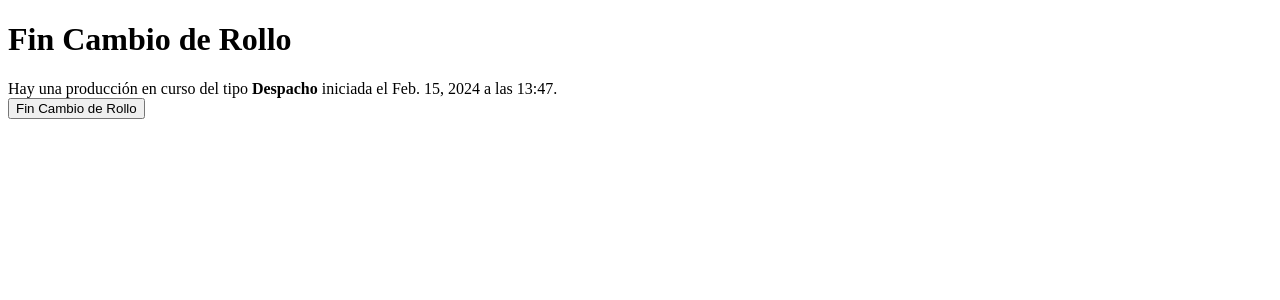
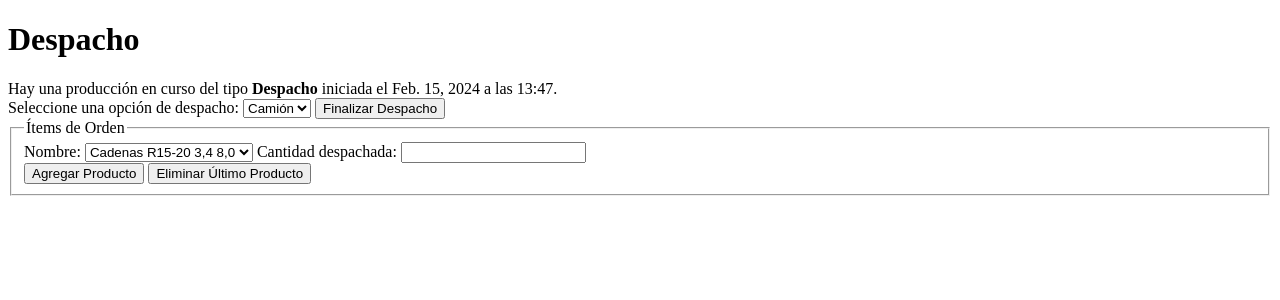
Before and after one commit to Kyarion/ingemeta, a Django app: page /produccion/fin_produccion/ in a window 1280 px wide. Shown: the top 300 px of the page. Run offline with Django 4.2, Linux system fonts and the light colour scheme; data comes from the database, SQL or seed files in the repository; both versions use the stored data as it was after the commit.

Commit message:
produccion-despacho

```diff
--- a/ingemeta/gestion/forms.py
+++ b/ingemeta/gestion/forms.py
@@ -2,7 +2,7 @@ from django import forms
 from django.contrib.auth.forms import UserCreationForm
 from django.contrib.auth.models import User
 from gestion import models
-from django.forms import inlineformset_factory, modelformset_factory
+from django.forms import inlineformset_factory, modelformset_factory, formset_factory
 
 
 class RegistroForm(UserCreationForm):
@@ -35,3 +35,23 @@ class ModificarPrioridadForm(forms.Form):
         for item in items_orden:
             field_name = f'prioridad_{item.pk}'
             self.fields[field_name] = forms.BooleanField(label=str(item), required=False)
+
+class DespachoForm(forms.Form):
+    opciones_despacho = [
+        ('camion', 'Camión'),
+        ('rampla', 'Rampla'),
+    ]
+    opcion_despacho = forms.ChoiceField(choices=opciones_despacho, label='Seleccione una opción de despacho')
+
+class StockForm(forms.ModelForm):
+    # Cambia el nombre del campo 'cantidad_en_stock' a 'cantidad_despachada'
+    cantidad_despachada = forms.IntegerField(label='Cantidad despachada', widget=forms.NumberInput(attrs={'class': 'form-control'}))
+
+    class Meta:
+        model = models.Producto
+        fields = ['nombre', 'cantidad_despachada']  # Actualiza el nombre del campo aquí también
+        widgets = {
+            'nombre': forms.Select(attrs={'class': 'form-control'}),
+        }
+
+StockFormSet = formset_factory(StockForm)
--- a/ingemeta/gestion/models.py
+++ b/ingemeta/gestion/models.py
@@ -43,10 +43,10 @@ class Produccion(models.Model):
         super(Produccion, self).save(*args, **kwargs)
 
 class Producto(models.Model):
-    nombre = models.CharField(max_length=100)
+    nombre = models.CharField(max_length=100, unique=True)
     precio = models.IntegerField()
     cantidad_en_stock = models.IntegerField(default=0)
-    codigo_producto = models.CharField(max_length=50, unique=True)
+    codigo_producto = models.CharField(max_length=50)
     fecha_modificacion = models.DateField(auto_now=True)
     ancho = models.IntegerField(default=0)
     alto = models.IntegerField(default=0)
--- a/ingemeta/gestion/templates/fin_produccion.html
+++ b/ingemeta/gestion/templates/fin_produccion.html
@@ -3,18 +3,96 @@
 <head>
     <meta charset="UTF-8">
     <meta name="viewport" content="width=device-width, initial-scale=1.0">
-    <title>Fin Cambio de Rollo</title>
+    <title>{{ produccion_en_curso.get_tipo_display }}</title>
 </head>
 <body>
-    <h1>Fin Cambio de Rollo</h1>
-    {% if produccion_en_curso %}
-        <div class="alert alert-warning" role="alert">
-            Hay una producción en curso del tipo <strong>{{ produccion_en_curso.get_tipo_display }}</strong> iniciada el {{ produccion_en_curso.fecha_pedido }} a las {{ produccion_en_curso.hora_inicio|time:"H:i" }}.
+    <h1>{{ produccion_en_curso.get_tipo_display }}</h1>
+    <div class="alert alert-warning" role="alert">
+        Hay una producción en curso del tipo <strong>{{ produccion_en_curso.get_tipo_display }}</strong> iniciada el {{ produccion_en_curso.fecha_pedido }} a las {{ produccion_en_curso.hora_inicio|time:"H:i" }}.
+    </div>
+    {% if produccion_en_curso.tipo == 'cambio_rollo' %}
+        <form method="post">
+            {% csrf_token %}
+            <label for="producto_rollo">Selecciona un rollo:</label>
+            <select id="producto_rollo" name="producto_rollo">
+                {% for producto in productos_rollo %}
+                    <option value="{{ producto.id }}">{{ producto.nombre }}</option>
+                {% endfor %}
+            </select>
+            <button type="submit">Finalizar Cambio de Rollo</button>
+        </form>
+    {% elif produccion_en_curso.tipo == 'despacho' %}
+        <form method="post">
+            {% csrf_token %}
+            <label for="opcion_despacho">Seleccione una opción de despacho:</label>
+            <select id="opcion_despacho" name="opcion_despacho">
+                <option value="camion">Camión</option>
+                <option value="rampla">Rampla</option>
+            </select>
+            <button type="submit">Finalizar Despacho</button>
+        </form>
+
+        <fieldset>
+            <legend>Ítems de Orden</legend>
+            {{ item_formset.management_form }}
+            <div id="formset-container">
+                <!-- Renderizar los formularios iniciales -->
+                {% for form in item_formset %}
+                    <div class="item-form">
+                        <label for="{{ form.nombre.id_for_label }}">Nombre:</label>
+                        <select name="nombre" class="form-control">
+                            {% for producto in productos_pilares_cadenas %}
+                                <option value="{{ producto.nombre }}">{{ producto.nombre }}</option>
+                            {% endfor %}
+                        </select>
+                        <label for="{{ form.cantidad_despachada.id_for_label }}">Cantidad despachada:</label>
+                        {{ form.cantidad_despachada }}
+                        {% if not forloop.first %}
+                            <button type="button" class="eliminar-producto">Eliminar</button>
+                        {% endif %}
+                    </div>
+                {% endfor %}
+            </div>
+            <button type="button" id="agregar_producto">Agregar Producto</button>
+            <button type="button" id="eliminar_ultimo_producto">Eliminar Último Producto</button>
+        </fieldset>
+
+        <!-- Plantilla para el nuevo formulario de ítem -->
+        <div id="empty_form" style="display: none;">
+            <div class="item-form">{{ item_formset.empty_form }}</div>
         </div>
+
     {% endif %}
-    <form method="post">
-        {% csrf_token %}
-        <button type="submit">Fin Cambio de Rollo</button>
-    </form>
+    {% if produccion_en_curso.tipo == 'despacho' %}
+    <script>
+        document.addEventListener('DOMContentLoaded', function() {
+            var agregarProductoBtn = document.getElementById('agregar_producto');
+            var eliminarUltimoProductoBtn = document.getElementById('eliminar_ultimo_producto');
+            var formsetContainer = document.getElementById('formset-container');
+            var emptyFormTemplate = document.getElementById('empty_form').innerHTML;
+            var formCount = parseInt("{{ item_formset.total_form_count }}");
+
+            agregarProductoBtn.addEventListener('click', function() {
+                var newForm = document.createElement('div');
+                newForm.classList.add('item-form');
+                newForm.innerHTML = emptyFormTemplate.replace(/__prefix__/g, formCount);
+                formsetContainer.appendChild(newForm);
+                formCount++;
+
+                // Actualizar el atributo 'total_form' del formset
+                document.getElementById('id_form-TOTAL_FORMS').value = formCount;
+            });
+
+            eliminarUltimoProductoBtn.addEventListener('click', function() {
+                if (formsetContainer.children.length > 0) {
+                    formsetContainer.removeChild(formsetContainer.lastElementChild);
+                    formCount--;
+                    // Actualizar el atributo 'total_form' del formset
+                    document.getElementById('id_form-TOTAL_FORMS').value = formCount;
+                }
+            });
+        });
+    </script>
+    {% endif %}
 </body>
 </html>
--- a/ingemeta/gestion/templates/produccion.html
+++ b/ingemeta/gestion/templates/produccion.html
@@ -2,7 +2,7 @@
 {% block content %}
   <h1>Producción</h1>
   <div class="tipos-produccion">
-    <a href="{% url 'inicio_cambio_rollo' %}" class="tipo-produccion">Cambio de Rollo</a>
+    <a href="{% url 'cambio_rollo' %}" class="tipo-produccion">Cambio de Rollo</a>
     <a href="{% url 'despacho' %}" class="tipo-produccion">Despacho</a>
     <a href="{% url 'ingreso_material' %}" class="tipo-produccion">Ingreso de Material</a>
     <a href="{% url 'setup_ajustes_lista' %}" class="tipo-produccion">Setup o Ajustes</a>
--- a/ingemeta/gestion/views.py
+++ b/ingemeta/gestion/views.py
@@ -102,7 +102,56 @@ def lista_ordenes_compra(request):
 def produccion(request):
     return render(request, 'produccion.html')
 
-def inicio_cambio_rollo(request):
+def fin_produccion(request):
+    # Obtener la última producción en curso
+    produccion_en_curso = models.Produccion.objects.filter(en_curso=True).last()
+
+    if request.method == 'POST':
+        # Actualizar la hora de término
+        produccion_en_curso.hora_termino = timezone.now()
+        # Marcar la producción como finalizada
+        produccion_en_curso.en_curso = False
+
+        if produccion_en_curso.tipo == 'cambio_rollo':
+            # Obtener el ID del producto seleccionado del formulario
+            producto_id = request.POST.get('producto_rollo')
+            # Obtener el objeto del producto seleccionado
+            producto_seleccionado = get_object_or_404(models.Producto, pk=producto_id)
+            # Decrementar el stock del producto seleccionado en 1
+            producto_seleccionado.cantidad_en_stock -= 1
+            producto_seleccionado.save()  # Guardar los cambios en el stock del producto
+
+        elif produccion_en_curso.tipo == 'despacho':
+            orden_form = forms.OrdenCompraForm(request.POST)
+            item_formset = forms.StockFormSet(request.POST)
+            # Crear una instancia del formulario de despacho con los datos del POST
+            form_despacho = forms.DespachoForm(request.POST)
+            if form_despacho.is_valid() and orden_form.is_valid() and item_formset.is_valid():
+                # Guardar la opción seleccionada en el campo de notas
+                produccion_en_curso.nota = form_despacho.cleaned_data['opcion_despacho']
+                orden = orden_form.save()
+                for form in item_formset:
+                    item_orden = form.save(commit=False)
+                item_orden.save()
+        produccion_en_curso.save()
+        return redirect('produccion')
+    else:
+        if produccion_en_curso.tipo == 'cambio_rollo':
+            # Obtener todos los productos tipo 'rollos'
+            productos_rollo = models.Producto.objects.filter(codigo_producto='rollos')
+            # Renderizar el formulario con los productos de tipo 'rollos'
+            return render(request, 'fin_produccion.html', {'produccion_en_curso': produccion_en_curso, 'productos_rollo': productos_rollo})
+        elif produccion_en_curso.tipo == 'despacho':
+            #Filtramos cadenas y pilares
+            productos_pilares_cadenas = models.Producto.objects.filter(codigo_producto__in=['pilares', 'cadenas'])
+            # Renderizar el formulario de despacho
+            form_despacho = forms.DespachoForm()
+            item_formset = forms.StockFormSet()
+            return render(request, 'fin_produccion.html', {'produccion_en_curso': produccion_en_curso, 'form_despacho': form_despacho, 'item_formset': item_formset, 'productos_pilares_cadenas': productos_pilares_cadenas})
+        # Eliminamos el else final y lo reemplazamos con un bloque condicional
+    return render(request, 'fin_produccion.html', {'produccion_en_curso': produccion_en_curso})
+
+def cambio_rollo(request):
     if models.Produccion.objects.filter(en_curso=True).exists():
         # Si hay una producción en curso, redirigir a la página de fin_cambio_rollo
         return redirect('fin_produccion')
@@ -115,22 +164,31 @@ def inicio_cambio_rollo(request):
         )
         return redirect('fin_produccion')
 
-def fin_produccion(request):
-    # Obtener la última producción en curso
-    produccion_en_curso = models.Produccion.objects.filter(en_curso=True).last()
-
-    if request.method == 'POST':
-        # Actualizar la hora de término
-        produccion_en_curso.hora_termino = timezone.now()
-        # Marcar la producción como finalizada
-        produccion_en_curso.en_curso = False
-        produccion_en_curso.save()
-        return redirect('produccion')
+def despacho(request):
+    if models.Produccion.objects.filter(en_curso=True).exists():
+        # Si hay una producción en curso, redirigir a la página de fin_cambio_rollo
+        return redirect('fin_produccion')
     else:
-        return render(request, 'fin_produccion.html', {'produccion_en_curso': produccion_en_curso})
+        # Si no hay una producción en curso, crear una nueva
+        produccion = models.Produccion.objects.create(
+            tipo='despacho',
+            hora_inicio=timezone.now(),
+            hora_termino=timezone.now()  # Se actualiza automáticamente al guardar
+        )
+        return redirect('fin_produccion')
 
 def ingreso_material(request):
-    return render(request, 'produccion.html')
+    if models.Produccion.objects.filter(en_curso=True).exists():
+        # Si hay una producción en curso, redirigir a la página de fin_cambio_rollo
+        return redirect('fin_produccion')
+    else:
+        # Si no hay una producción en curso, crear una nueva
+        produccion = models.Produccion.objects.create(
+            tipo='ingreso_material',
+            hora_inicio=timezone.now(),
+            hora_termino=timezone.now()  # Se actualiza automáticamente al guardar
+        )
+        return redirect('fin_produccion')
 
 def setup_ajustes_lista(request):
     return render(request, 'produccion.html')
@@ -140,6 +198,3 @@ def pana_mantencion(request):
 
 def produccion_iniciar(request):
     return render(request, 'produccion.html')
-
-def despacho(request):
-    return render(request, 'produccion.html')
--- a/ingemeta/ingemeta/urls.py
+++ b/ingemeta/ingemeta/urls.py
@@ -32,7 +32,7 @@ urlpatterns = [
     path('orden-compra/<int:pk>/modificar-prioridad/', views.modificar_prioridad, name='modificar_prioridad'),
     path('orden-compra/', views.lista_ordenes_compra, name='lista_ordenes_compra'),
     path('produccion/', views.produccion, name='produccion'),
-    path('produccion/inicio_cambio_rollo/', views.inicio_cambio_rollo, name='inicio_cambio_rollo'),
+    path('produccion/cambio_rollo/', views.cambio_rollo, name='cambio_rollo'),
     path('produccion/fin_produccion/', views.fin_produccion, name='fin_produccion'),
     path('despacho/', views.despacho, name='despacho'),
     path('ingreso-material/', views.ingreso_material, name='ingreso_material'),
```
Also changed, not shown: ingemeta/gestion/templates/inicio_cambio_rollo.html (deleted, +0 -10 lines), ingemeta/db.sqlite3, ingemeta/gestion/migrations/0009_alter_produccion_hora_inicio_and_more.py (added), ingemeta/gestion/migrations/0010_alter_produccion_hora_inicio_and_more.py (added), ingemeta/gestion/migrations/0011_alter_produccion_hora_inicio_and_more.py (added).
